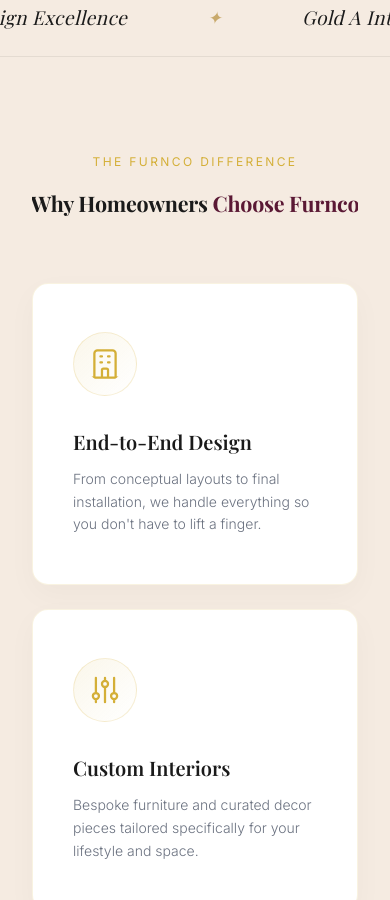
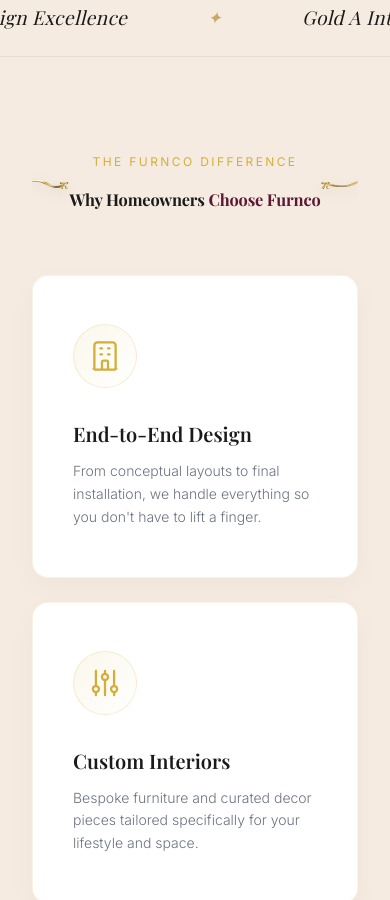
Before and after one commit to basheer123-ahmed/furnco, a website: page index.html in a window 390 px wide. Shown: the part 866-1766 px from the top of the page. Drawn offline with nearby package versions, Linux system fonts and the light colour scheme; a web font is replaced by a local one.

Commit message:
Keep title ribbons visible and scaled on mobile viewports

```diff
--- a/index.html
+++ b/index.html
@@ -1253,10 +1253,29 @@
           }
 
           @media (max-width: 1150px) {
-            .title-ribbon { display: none; }
+            .title-with-ribbons {
+              gap: 0.75rem !important;
+            }
+            .title-ribbon {
+              max-width: 120px !important;
+              min-width: 30px !important;
+            }
             .title-with-ribbons h2 {
               white-space: nowrap !important;
-              font-size: clamp(1.1rem, 5.5vw, 1.8rem) !important;
+              font-size: clamp(0.9rem, 4vw, 1.6rem) !important;
+            }
+          }
+          @media (max-width: 480px) {
+            .title-with-ribbons {
+              gap: 0.5rem !important;
+            }
+            .title-ribbon {
+              max-width: 60px !important;
+              min-width: 20px !important;
+            }
+            .title-with-ribbons h2 {
+              white-space: nowrap !important;
+              font-size: clamp(0.8rem, 4.2vw, 1.2rem) !important;
             }
           }
 
```
